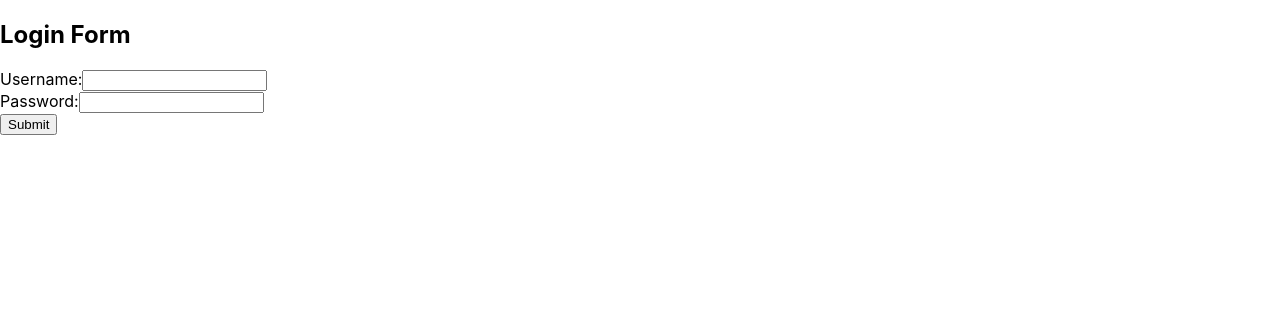
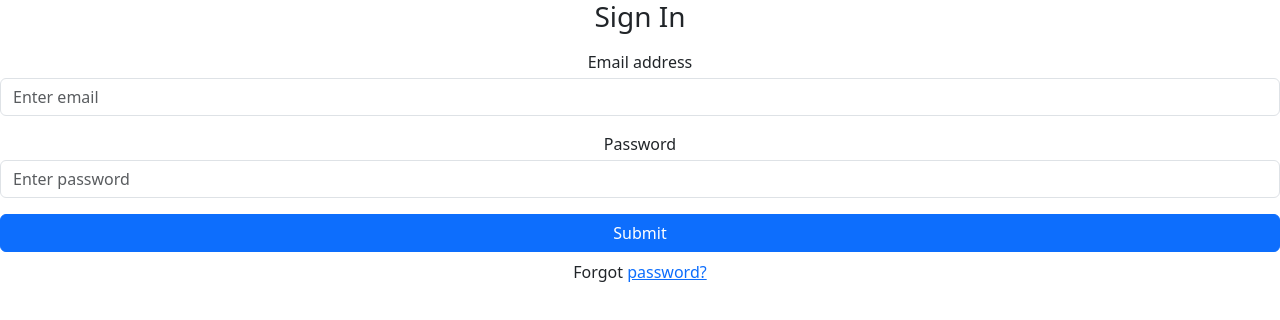
Before and after one commit to Rudi3601/CS520-Project, a React (Create React App) app in the folder frontend/: page /login in a window 1280 px wide. Shown: the top 320 px of the page. Built offline with nearby package versions, Linux system fonts and the light colour scheme; no server answers.

Commit message:
add a functional login page

```diff
--- a/frontend/src/App.js
+++ b/frontend/src/App.js
@@ -3,6 +3,8 @@ import './App.css';
 import { BrowserRouter as Router, Route, Routes } from 'react-router-dom';
 import Welcome from './Components/Welcome';
 import Login from './Components/Login';
+import LoginForm from './Components/LoginForm';
+import "bootstrap/dist/css/bootstrap.min.css"
 
 function App() {
   // usestate for setting a javascript
@@ -14,22 +16,25 @@ function App() {
       programming: "",
   });
 
+  const [loggedIn, setLoggedIn] = useState(false)
+  const [email, setEmail] = useState("")
+
   // Using useEffect for single rendering
-  useEffect(() => {
-      // Using fetch to fetch the api from
-      // flask server it will be redirected to proxy
-      fetch("/data").then((res) =>
-          res.json().then((data) => {
-              // Setting a data from api
-              setdata({
-                  name: data.Name,
-                  age: data.Age,
-                  date: data.Date,
-                  programming: data.programming,
-              });
-          })
-      );
-  }, []);
+//   useEffect(() => {
+//       // Using fetch to fetch the api from
+//       // flask server it will be redirected to proxy
+//       fetch("/data").then((res) =>
+//           res.json().then((data) => {
+//               // Setting a data from api
+//               setdata({
+//                   name: data.Name,
+//                   age: data.Age,
+//                   date: data.Date,
+//                   programming: data.programming,
+//               });
+//           })
+//       );
+//   }, []);
 
   return (
     //   <div className="App">
@@ -43,12 +48,23 @@ function App() {
 
     //       </header>
     //   </div>
+    // <Router>
+    //     <Routes>
+    //         <Route exaxt path="/" element={<Welcome email={email} loggedIn={loggedIn} setLoggedIn={setLoggedIn}/>} />
+    //         <Route exaxt path="/login" element={<Login/>} />
+    //     </Routes>
+    // </Router>
+
+    <div className="App">
     <Router>
-        <Routes>
-            <Route exaxt path="/" element={<Welcome/>} />
-            <Route exaxt path="/login" element={<Login/>} />
-        </Routes>
+    <Routes>
+        <Route path="/" element={<Welcome email={email} loggedIn={loggedIn} setLoggedIn={setLoggedIn}/>} />
+        <Route path="/login" element={<Login />} />
+        <Route path="/loginform" element={<LoginForm />}/>
+    </Routes>
     </Router>
+    </div>
+
   );
 }
 
--- a/frontend/src/Components/Login.js
+++ b/frontend/src/Components/Login.js
@@ -1,34 +1,37 @@
-import React from 'react'
-//onSubmit={this.handleSubmit}>
-function Login(){
+import React from "react";
+
+export default function (props) {
     return (
-        <div>
-            <h2>Login Form</h2>
-            <form>
-            <div>
-                <label htmlFor="username">Username:</label>
+      <div className="Auth-form-container">
+        <form className="Auth-form">
+          <div className="Auth-form-content">
+            <h3 className="Auth-form-title">Sign In</h3>
+            <div className="form-group mt-3">
+              <label>Email address</label>
               <input
-                type="text"
-                id="username"
-                //value={this.state.username}
-                //onChange={this.handleUsernameChange}
+                type="email"
+                className="form-control mt-1"
+                placeholder="Enter email"
               />
             </div>
-            <div>
-                <label htmlFor="password">Password:</label>
+            <div className="form-group mt-3">
+              <label>Password</label>
               <input
                 type="password"
-                id="password"
-                //value={this.state.password}
-                //onChange={this.handlePasswordChange}
+                className="form-control mt-1"
+                placeholder="Enter password"
               />
             </div>
-            <div>
-                <button type="submit">Submit</button>
+            <div className="d-grid gap-2 mt-3">
+              <button type="submit" className="btn btn-primary">
+                Submit
+              </button>
+            </div>
+            <p className="forgot-password text-right mt-2">
+              Forgot <a href="#">password?</a>
+            </p>
           </div>
         </form>
       </div>
     )
   }
-
-export default Login;
--- /dev/null
+++ b/frontend/src/Components/LoginForm.js
@@ -0,0 +1,39 @@
+// LoginForm.js
+import React, { useState } from 'react';
+import { useNavigate } from 'react-router-dom';
+
+const LoginForm = () => {
+  const [username, setUsername] = useState('');
+  const [password, setPassword] = useState('');
+  const navigate = useNavigate();
+
+  const handleLogin = () => {
+    // Check if username and password match your criteria
+    if (username === 'yourUsername' && password === 'yourPassword') {
+      // Navigate to another page if credentials are valid
+      navigate('/');
+    } else {
+      // Handle incorrect credentials (display an error, etc.)
+      console.log('Invalid credentials');
+    }
+  };
+
+  return (
+    <div>
+      <h1>Login</h1>1
+      <label>
+        Username:
+        <input type="text" value={username} onChange={(e) => setUsername(e.target.value)} />
+      </label>
+      <br />
+      <label>
+        Password:
+        <input type="password" value={password} onChange={(e) => setPassword(e.target.value)} />
+      </label>
+      <br />
+      <button onClick={handleLogin}>Login</button>
+    </div>
+  );
+};
+
+export default LoginForm;
--- a/frontend/src/Components/Welcome.js
+++ b/frontend/src/Components/Welcome.js
@@ -1,18 +1,30 @@
 import React from 'react'
 import { Link } from 'react-router-dom';
 
-function Welcome(){
+// function Welcome(){
+//     return (
+//         <div>
+//             <h1>
+//                 Patient Tracker System
+//             </h1>
+//             <div>
+//                 <h2>Login</h2>
+//                 <Link to='/login'>login as</Link>
+//             </div>
+//         </div>
+//     )
+// }
+
+
+const Welcome = () => {
     return (
         <div>
-            <h1>
-                Patient Tracker System
-            </h1>
-            <div>
-                <h2>Login</h2>
-                <Link to='/login'>login as</Link>
-            </div>
+            <h1> Welcome to the Patient Tracker System</h1>
+            <Link to="/login">Login</Link>
+            <Link to="/loginform">LoginForm</Link>
         </div>
     )
 }
 
+
 export default Welcome;
```
Lines whose indentation alone changed are shown as unchanged.
